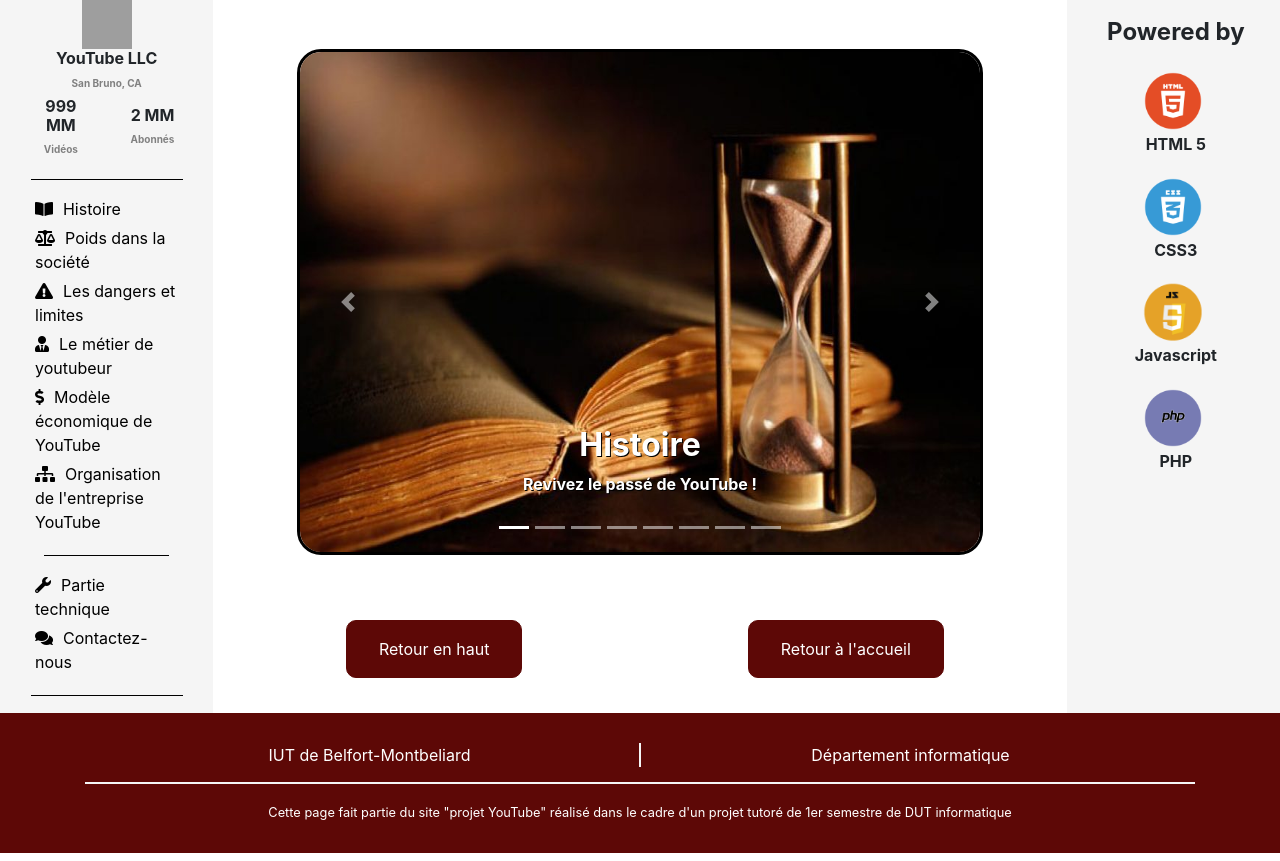
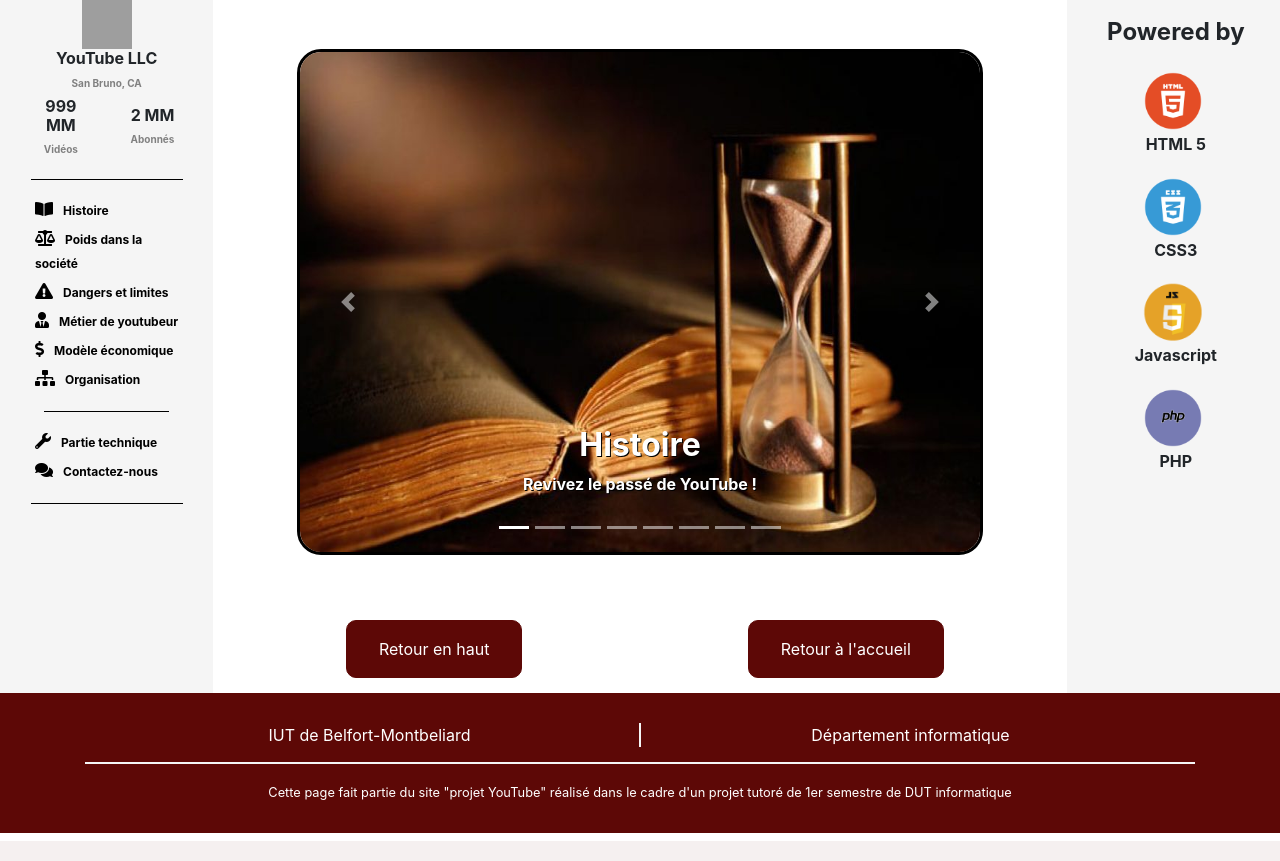
Before and after one commit to projettutoreyoutube/siteweb, a PHP site: page / in a window 1280 px wide. Shown: the part 217-1078 px from the top of the page. Run offline with PHP 8.4, Linux system fonts and the light colour scheme; some libraries are stand-ins or nearby versions; grey boxes are pictures that could not be loaded.

Commit message:
mise en forme aside left

```diff
--- a/css/mystyle.css
+++ b/css/mystyle.css
@@ -132,7 +132,11 @@ aside h2 {
     font-size:10px;
     color: gray;
     font-weight: bold;
+}
 
+aside li span {
+  font-weight: bold;
+  font-size: 12px;
 }
 
 .element-center {
--- a/include/aside.php
+++ b/include/aside.php
@@ -35,10 +35,10 @@ else{
     <ul class="element-left">
       <li class="histoire"><a href="index.php?partie=1"><i class="fa fa-book-open"></i><span>Histoire</span></a></li>
       <li class="poids"><a href="index.php?partie=2"><i class="fa fa-balance-scale"></i><span>Poids dans la société</span></a></li>
-      <li class="danger"><a href="index.php?partie=3"><i class="fa fa-exclamation-triangle"></i><span>Les dangers et limites</span></a></li>
-      <li class="metier"><a href="index.php?partie=4"><i class="fa fa-user-tie"></i><span>Le métier de youtubeur</span></a></li>
-      <li class="eco"><a href="index.php?partie=5"><i class="fa fa-dollar-sign"></i><span>Modèle économique de YouTube</span></a></li>
-      <li class="orga"><a href="index.php?partie=6"><i class="fa fa-sitemap"></i><span>Organisation de l'entreprise YouTube</span></a></li>
+      <li class="danger"><a href="index.php?partie=3"><i class="fa fa-exclamation-triangle"></i><span>Dangers et limites</span></a></li>
+      <li class="metier"><a href="index.php?partie=4"><i class="fa fa-user-tie"></i><span>Métier de youtubeur</span></a></li>
+      <li class="eco"><a href="index.php?partie=5"><i class="fa fa-dollar-sign"></i><span>Modèle économique</span></a></li>
+      <li class="orga"><a href="index.php?partie=6"><i class="fa fa-sitemap"></i><span>Organisation</span></a></li>
       <div class="row">
         <hr class="col-md-8">
       </div>
```
